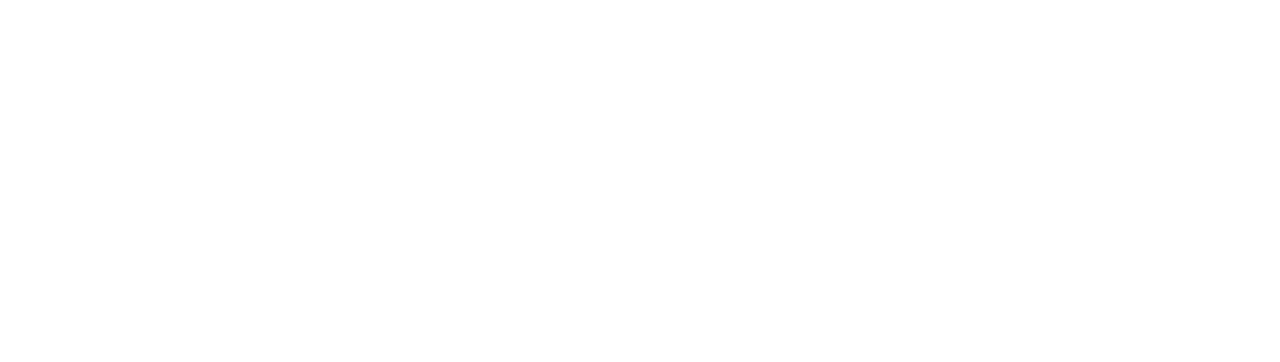
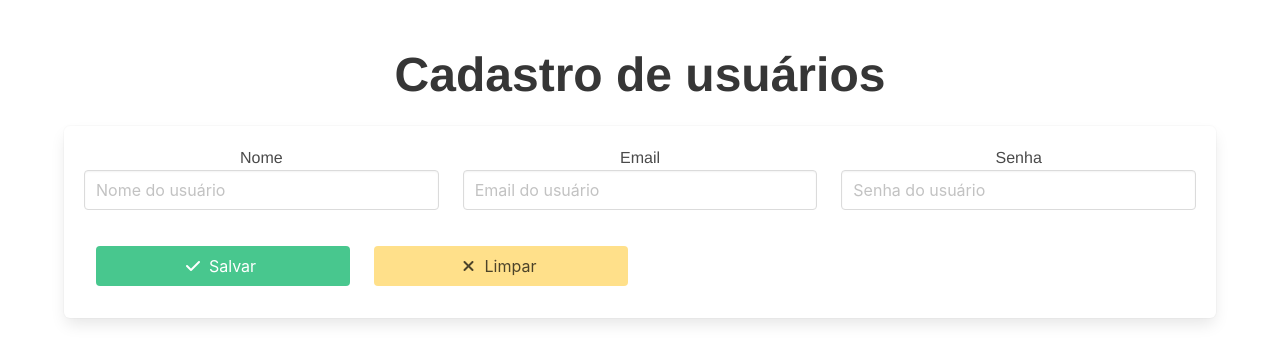
Before and after one commit to paulocsilvajr/api-livros-nestjs, a Vue app in the folder livros-vuejs-cli/: page /usuarios in a window 1280 px wide. Before the commit this address had no page. Shown: the top 362 px of the page. Built offline with nearby package versions, Linux system fonts and the light colour scheme.

Commit message:
Iniciado componente e view de cadastro de usuário. Criado e associado rotas para entrar em cadastro de usuários(nav e link em login)

```diff
--- a/livros-vuejs-cli/src/App.vue
+++ b/livros-vuejs-cli/src/App.vue
@@ -1,6 +1,7 @@
 <template>
   <nav v-if="exibirNavegacao">
     <router-link to="/">Cadastro de Livros</router-link> |
+    <router-link to="/usuarios">Cadastro de Usuários</router-link> |
     <router-link to="/about">About</router-link> |
     <router-link to="/login">Logout</router-link>
   </nav>
--- /dev/null
+++ b/livros-vuejs-cli/src/components/CadastroUsuariosComponent.vue
@@ -0,0 +1,129 @@
+<template>
+    <div class="container">
+
+        <div class="columns">
+            <div class="column mt-6">
+                <h1 class="title is-1 has-text-centered">{{ titulo }}</h1>
+            </div>
+        </div>
+
+        <div class="box">
+
+            <div class="columns">
+
+                <div class="column">
+                    <div class="field">
+                        <label for="nome">Nome</label>
+                        <div class="control">
+                            <input type="text" class="input" placeholder="Nome do usuário" id="nome"
+                                v-model.trim="usuario.nome">
+                        </div>
+                        <p class="help is-danger" v-if="validacaoCampos.nome">Informe um nome de usuário</p>
+                    </div>
+                </div>
+
+                <div class="column">
+                    <div class="field">
+                        <label for="email">Email</label>
+                        <div class="control">
+                            <input type="email" class="input" placeholder="Email do usuário" id="email"
+                                v-model.trim="usuario.email">
+                        </div>
+                        <p class="help is-danger" v-if="validacaoCampos.email">Informe um email para o usuário</p>
+                    </div>
+                </div>
+
+                <div class="column">
+                    <div class="field">
+                        <label for="senha">Senha</label>
+                        <div class="control">
+                            <input type="password" class="input" placeholder="Senha do usuário" id="senha"
+                                v-model.trim="usuario.senha">
+                        </div>
+                        <p class="help is-danger" v-if="validacaoCampos.senha">Informe uma senha para o usuário</p>
+                    </div>
+                </div>
+
+            </div>
+
+            <div class="colums is-desktop">
+                <div class="column is-half">
+                    <div class="columns">
+                        <div class="column">
+                            <button class="button is-success is-fullwidth" @click="salvaUsuario">
+                                <span class="icon is-small">
+                                    <i class="fas fa-check"></i>
+                                </span>
+                                <span>Salvar</span>
+                            </button>
+                        </div>
+                        <div class="column">
+                            <button class="button is-warning is-fullwidth" @click="defineUsuarioVazio">
+                                <span class="icon is-small">
+                                    <i class="fas fa-times"></i>
+                                </span>
+                                <span>Limpar</span>
+                            </button>
+                        </div>
+                    </div>
+                </div>
+            </div>
+
+        </div>
+
+    </div>
+</template>
+
+<script lang="ts">
+import { defineComponent, computed } from 'vue'
+import { useStore } from '@/store'
+import Usuario from '@/models/usuario'
+
+export default defineComponent({
+    name: "CadastroUsuariosComponent",
+    components: {
+
+    },
+    data() {
+        return {
+            // livroService: new LivroService(),
+            titulo: "Cadastro de usuários",
+            usuario: new Usuario(),
+            msg: "",
+            validacaoCampos: { nome: false, senha: false, email: false },
+        }
+    },
+    methods: {
+        defineUsuarioVazio() {
+            this.usuario = new Usuario()
+            this.validacaoCampos.nome = this.validacaoCampos.senha = this.validacaoCampos.email = false
+        },
+        salvaUsuario() {
+            this.validacaoCampos.nome = this.usuario.nome === ""
+            this.validacaoCampos.senha = this.usuario.email === ""
+            this.validacaoCampos.email = this.usuario.senha === ""
+
+            if (this.validacaoCampos.nome ||
+                this.validacaoCampos.email ||
+                this.validacaoCampos.senha) {
+                return
+            }
+            // this.livroService.salvaLivro(this.livro, this.livros)
+
+            this.defineUsuarioVazio()
+        },
+    },
+    setup() {
+        const store = useStore()
+        const semToken = computed(() => store.getters.semToken)
+
+        return {
+            semToken
+        }
+    }
+})
+</script>
+
+<style>
+
+</style>
--- a/livros-vuejs-cli/src/components/EntrarComponent.vue
+++ b/livros-vuejs-cli/src/components/EntrarComponent.vue
@@ -17,7 +17,7 @@
 
                 <button class="button is-primary is-fullwidth mb-5" type="submit">Entrar</button>
 
-                <a href="/cadastro-usuario">Cadastrar um novo usuário</a>
+                <a href="/usuarios">Cadastrar um novo usuário</a>
             </form>
         </div>
     </div>
--- a/livros-vuejs-cli/src/router/index.ts
+++ b/livros-vuejs-cli/src/router/index.ts
@@ -1,12 +1,18 @@
 import { createRouter, createWebHistory, RouteRecordRaw } from 'vue-router'
 import CadastroLivrosView from '@/views/CadastroLivrosView.vue'
 import EntrarView from '@/views/EntrarView.vue'
+import CadastroUsuariosView from '@/views/CadastroUsuariosView.vue'
 
 const routes: Array<RouteRecordRaw> = [
   {
     path: '/',
     name: 'cadastro-livros',
     component: CadastroLivrosView
+  },
+  {
+    path: '/usuarios',
+    name: 'cadastro-usuarios',
+    component: CadastroUsuariosView
   },
   {
     path: '/login',
--- /dev/null
+++ b/livros-vuejs-cli/src/views/CadastroUsuariosView.vue
@@ -0,0 +1,14 @@
+<template>
+    <CadastroUsuarios />
+</template>
+
+<script lang="ts">
+import CadastroUsuarios from '@/components/CadastroUsuariosComponent.vue'
+
+export default {
+    name: "CadastroUsuariosView",
+    components: {
+        CadastroUsuarios
+    }
+}
+</script>
```
